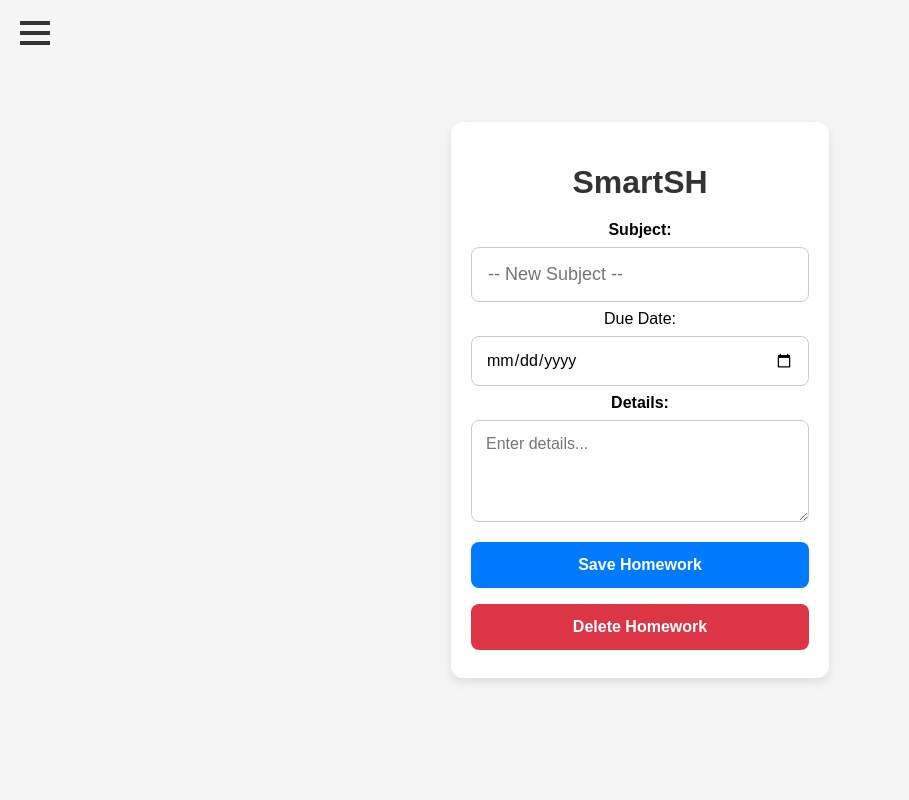
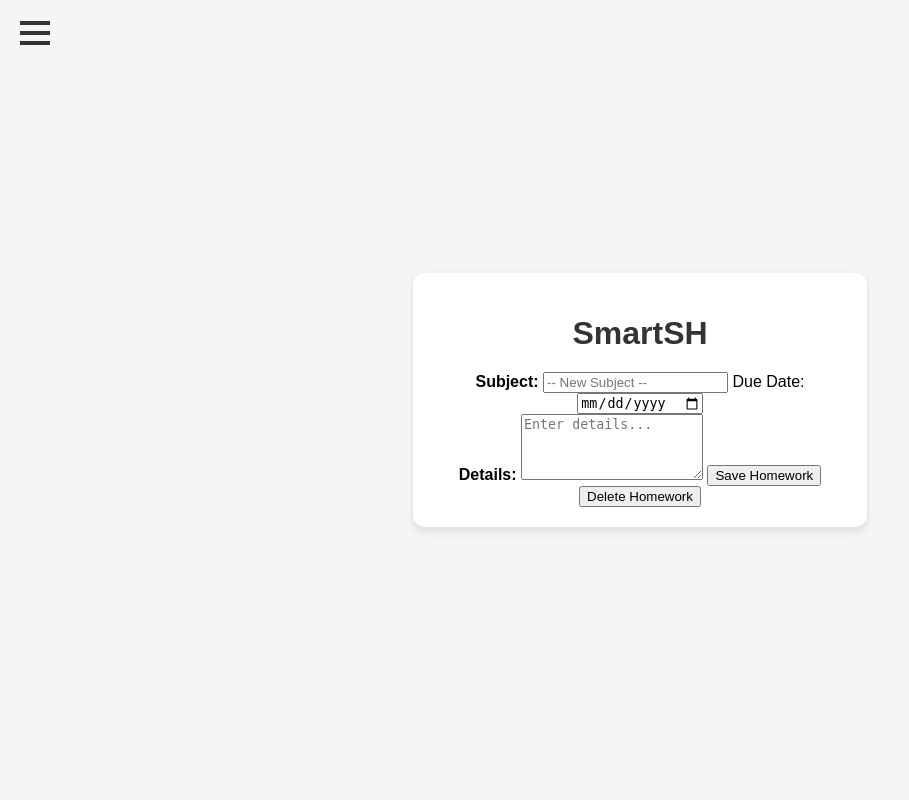
Before and after one commit to Kingboby/Homework, a Flask app: page / in a window 1280 px wide. Shown: the whole page, without its empty margins (0-909 px from the left). Run offline with Flask 3, Linux system fonts and the light colour scheme.

Commit message:
style.css

```diff
--- a/static/style.css
+++ b/static/style.css
@@ -11,17 +11,10 @@ html, body {
     align-items: center;
     -webkit-user-select: none;
     -webkit-touch-callout: none;
-    touch-action: manipulation; /* Default, overridden for interactive elements */
-    box-sizing: border-box;
+    touch-action: manipulation; /* default for mobile interactions */
 }
 
-*,
-*:before,
-*:after {
-    box-sizing: inherit;
-}
-
-/* ===== Containers ===== */
+/* ------------------------- CONTAINER ------------------------- */
 .container {
     width: 90%;
     max-width: 420px;
@@ -32,83 +25,42 @@ html, body {
     text-align: center;
 }
 
-/* ===== Headings ===== */
 h1 {
     margin-bottom: 20px;
     color: #333;
 }
 
-/* ===== Inputs & Buttons ===== */
-input, textarea, button {
-    font-family: Arial, sans-serif;
-    border-radius: 8px;
-    border: 1px solid #ccc;
-    font-size: 16px;
-    padding: 14px;
-    margin: 8px 0;
-    width: 100%;
-    box-sizing: border-box;
-    touch-action: auto; /* Ensure buttons and input are clickable on mobile */
-}
-
-input[list] {
-    font-size: 18px;
-    padding: 16px;
-}
-
-button {
-    background-color: #007BFF;
-    color: white;
-    border: none;
-    font-weight: bold;
-    cursor: pointer;
-    touch-action: auto;
-}
-
-button:hover {
-    background-color: #0056b3;
-}
-
-.add-btn {
-    width: 48px;
-    font-size: 24px;
-    border-radius: 8px;
-    background-color: #007bff;
-    color: white;
-    cursor: pointer;
-    touch-action: auto;
-}
-
-.delete {
-    background-color: #dc3545;
-}
-
-.delete:hover {
-    background-color: #b02a37;
-}
-
-/* ===== Homework Specific ===== */
-.date-row {
-    display: flex;
-    justify-content: center;
-    align-items: center;
-    gap: 6px;
-}
-
+/* ------------------------- INPUT ROW ------------------------- */
 .input-row {
     display: flex;
     gap: 8px;
     margin-bottom: 16px;
 }
 
-/* ===== Lists ===== */
-ul {
-    list-style: none;
-    padding: 0;
-    margin: 0;
+#taskInput {
+    flex: 1;
+    padding: 14px;
+    border: 1px solid #ccc;
+    border-radius: 8px;
+    font-size: 16px;
+    box-sizing: border-box;
+    touch-action: auto; /* allow taps/clicks */
 }
 
-/* ===== To-Do Task Items ===== */
+.add-btn {
+    width: 48px;
+    font-size: 24px;
+    color: white;
+    background: #007bff;
+    border: none;
+    border-radius: 8px;
+    cursor: pointer;
+    touch-action: auto; /* allow taps/clicks */
+}
+
+/* ------------------------- TASK LIST ------------------------- */
+ul { list-style: none; padding: 0; margin: 0; }
+
 .task {
     display: flex;
     align-items: center;
```
Also changed, not shown: other parts of static/style.css (+19 -22 lines).
